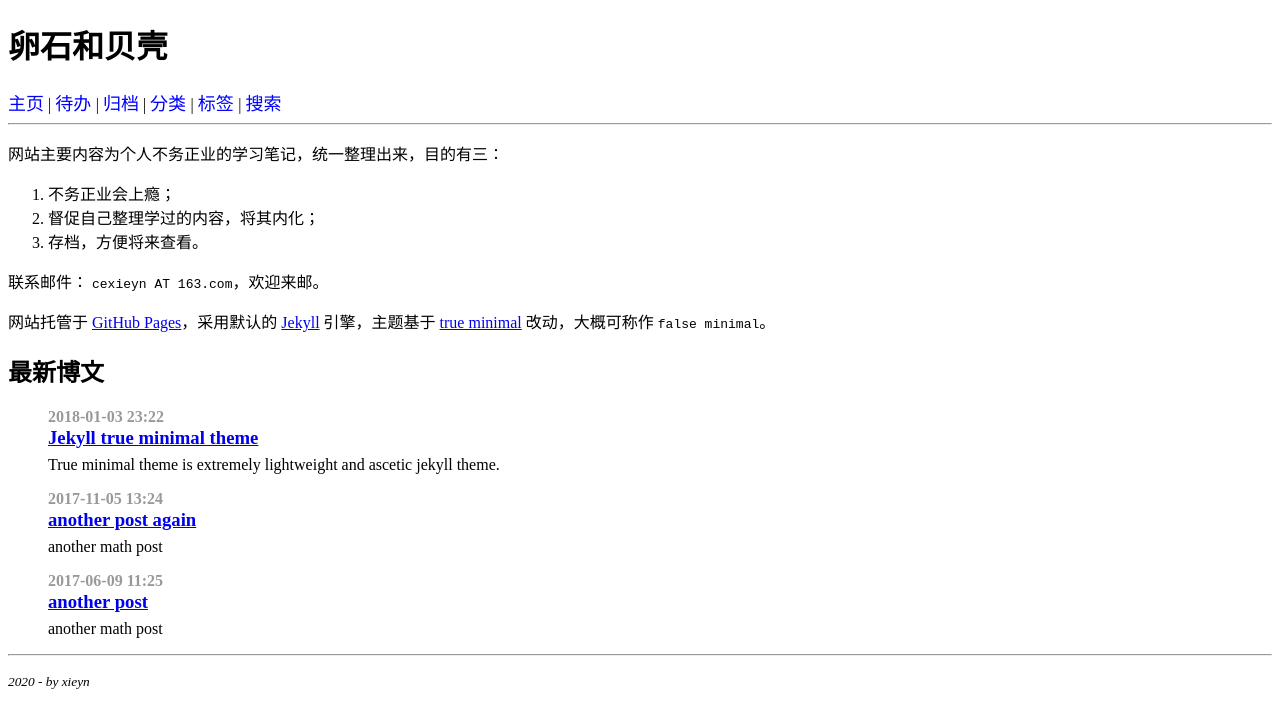
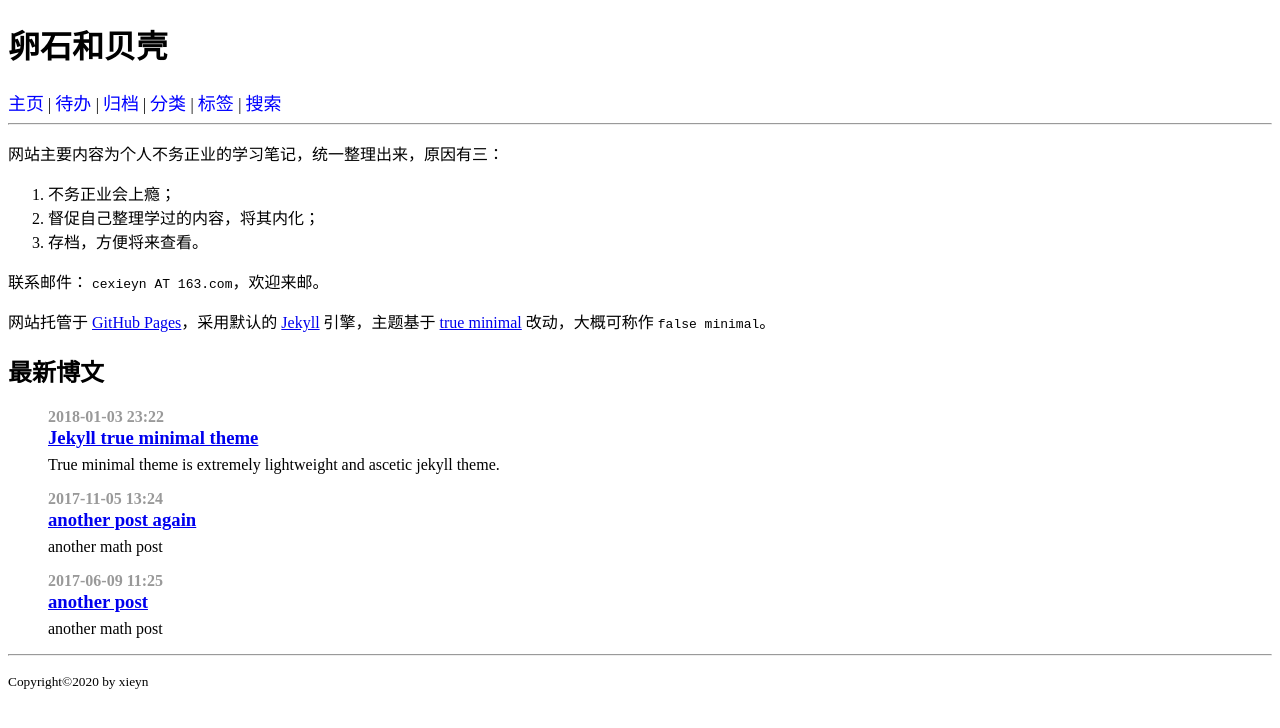
Before and after one commit to xienotes/xienotes.github.io, a Jekyll site: the page built from index.html, in a window 1280 px wide. Shown: the top 728 px of the page. Built offline with Jekyll 4.4.1, drawn with Linux system fonts in a browser that asks for light colours; the list of posts is cut into pages by our own code.

Commit message:
category counts and copyright footer

```diff
--- a/_includes/homeintro.md
+++ b/_includes/homeintro.md
@@ -1,4 +1,4 @@
-网站主要内容为个人不务正业的学习笔记，统一整理出来，目的有三：
+网站主要内容为个人不务正业的学习笔记，统一整理出来，原因有三：
    1. 不务正业会上瘾；
    2. 督促自己整理学过的内容，将其内化；
    3. 存档，方便将来查看。
--- a/_layouts/default.html
+++ b/_layouts/default.html
@@ -20,6 +20,13 @@
 
     {{ content }}
 <hr>
-    <p><small> <i>2020 - by xieyn</i> </small></p>
+
+{% assign currentYear = "now" | date: '%Y' %}
+{% if currentYear != "2020" %}
+    <p><small> Copyright©2020-{{ "now" | date: '%Y' }} by xieyn </small></p>
+{% else %}
+    <p><small> Copyright©2020 by xieyn </small></p>
+{% endif %}
+
 </body>
 </html>
```
Also changed, not shown: categories.html (+7 -0 lines).
